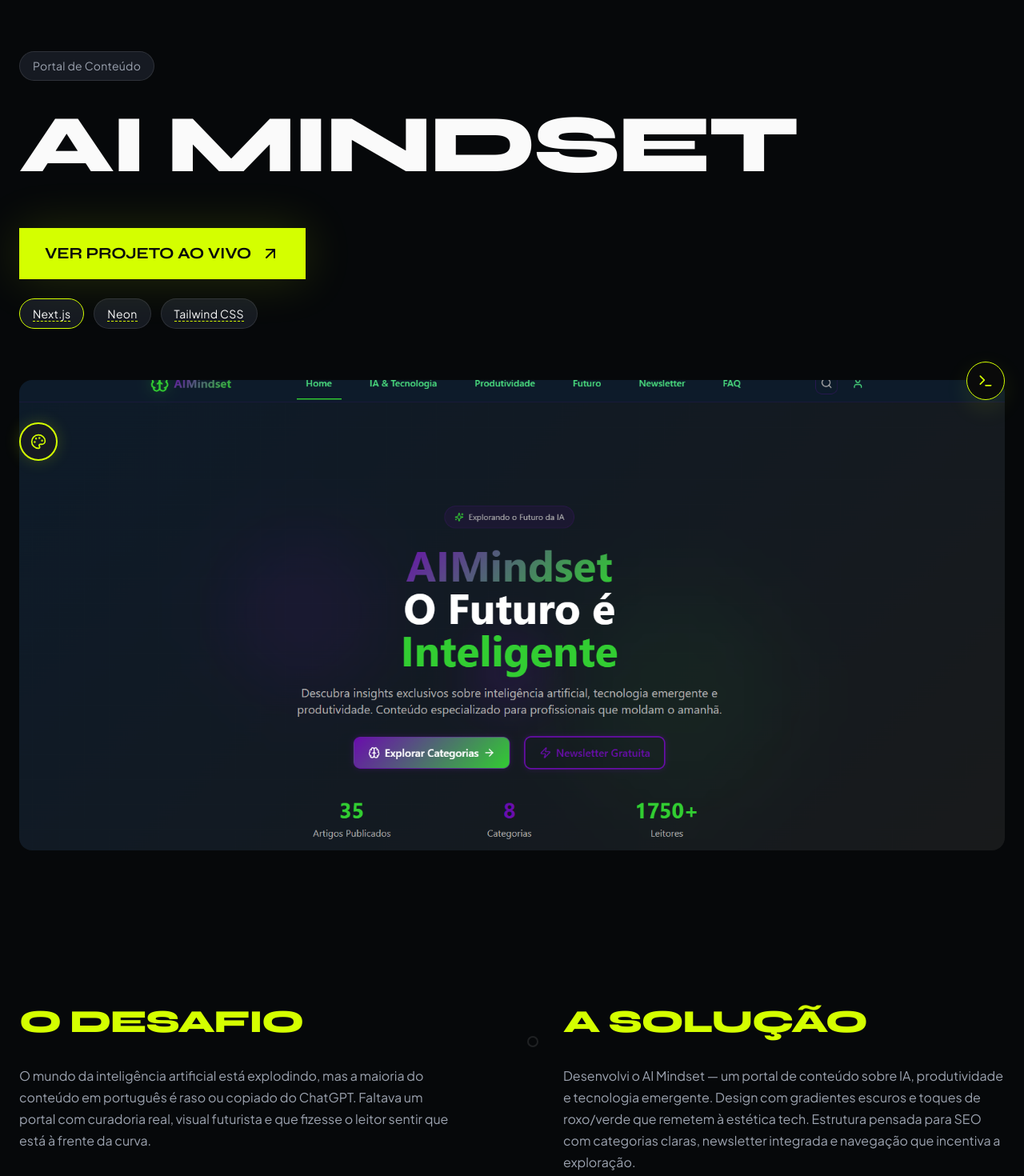
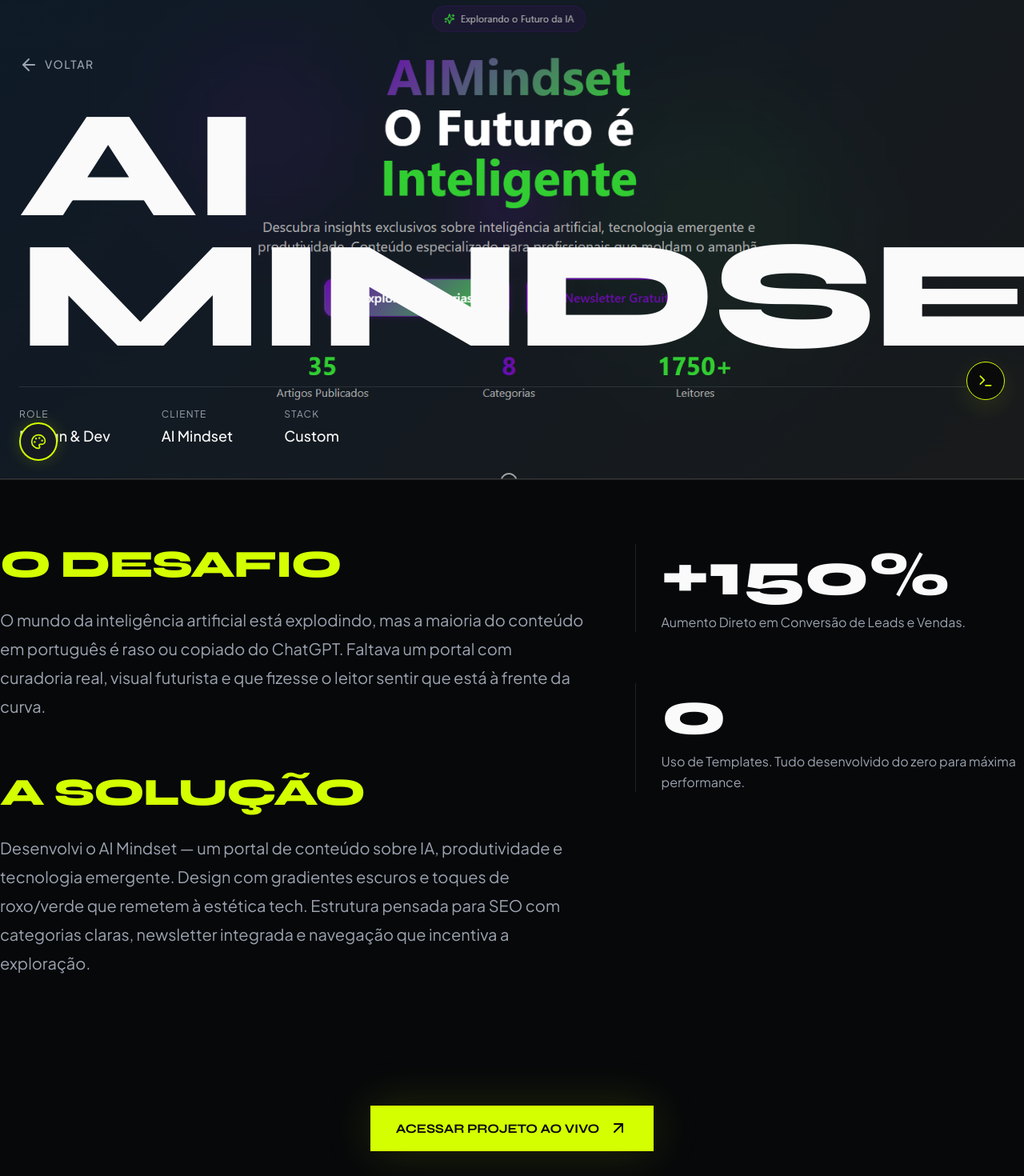
Before and after one commit to mateusoliveiradev1/lira, a React (Vite) app: page /projeto/ai-mindset in a window 1280 px wide. Shown: the part 200-1670 px from the top of the page at 80% size. Built offline with nearby package versions, Linux system fonts and the light colour scheme.

Commit message:
feat(premium): project details cinematico e terminal hacker avancado

```diff
--- a/src/index.css
+++ b/src/index.css
@@ -1047,3 +1047,179 @@
     padding: 1.5rem 3rem;
   }
 }
+
+/* ===================== Project Details Cinematic ===================== */
+.project-details-page {
+  background: var(--bg-base);
+}
+
+.project-hero {
+  position: relative;
+  width: 100%;
+  height: 100svh;
+  overflow: hidden;
+  display: flex;
+  align-items: flex-end;
+}
+
+.project-hero-bg {
+  position: absolute;
+  top: 0; left: 0;
+  width: 100%;
+  height: 100%;
+  z-index: 0;
+}
+
+.project-hero-bg img {
+  width: 100%;
+  height: 100%;
+  object-fit: cover;
+  object-position: center;
+}
+
+.project-hero-overlay {
+  position: absolute;
+  top: 0; left: 0;
+  width: 100%;
+  height: 100%;
+  background: linear-gradient(to top, var(--bg-base) 0%, rgba(6, 8, 10, 0.2) 100%);
+  z-index: 1;
+}
+
+.project-hero-content {
+  position: relative;
+  z-index: 2;
+  padding-bottom: 5vh;
+  width: 100%;
+}
+
+.project-back-btn {
+  display: inline-flex;
+  align-items: center;
+  gap: 0.5rem;
+  font-family: var(--font-mono);
+  font-size: 0.875rem;
+  font-weight: 500;
+  color: var(--fg-muted);
+  margin-bottom: 2rem;
+  text-transform: uppercase;
+  letter-spacing: 0.1em;
+  transition: color 0.3s ease;
+}
+
+.project-back-btn:hover {
+  color: var(--accent-primary);
+}
+
+.project-title-mega {
+  font-family: var(--font-display);
+  font-weight: 800;
+  font-size: clamp(4rem, 15vw, 12rem);
+  line-height: 0.85;
+  text-transform: uppercase;
+  color: var(--fg-base);
+  margin-bottom: 2rem;
+  letter-spacing: -0.02em;
+}
+
+.project-hero-meta {
+  display: flex;
+  gap: 4rem;
+  flex-wrap: wrap;
+  border-top: 1px solid rgba(255,255,255,0.1);
+  padding-top: 1.5rem;
+}
+
+.meta-item {
+  display: flex;
+  flex-direction: column;
+  gap: 0.25rem;
+}
+
+.meta-label {
+  font-family: var(--font-mono);
+  font-size: 0.75rem;
+  color: var(--fg-muted);
+  letter-spacing: 0.1em;
+  text-transform: uppercase;
+}
+
+.meta-value {
+  font-family: var(--font-sans);
+  font-size: 1.125rem;
+  font-weight: 500;
+  color: var(--fg-base);
+}
+
+.project-content-section {
+  padding: 10vh 0;
+}
+
+.project-content-grid {
+  display: grid;
+  grid-template-columns: 1.5fr 1fr;
+  gap: 4rem;
+}
+
+.project-text-column {
+  display: flex;
+  flex-direction: column;
+  gap: 4rem;
+}
+
+.content-block h2 {
+  font-family: var(--font-display);
+  font-size: clamp(2rem, 4vw, 3rem);
+  color: var(--accent-primary);
+  margin-bottom: 1.5rem;
+}
+
+.content-block p {
+  font-size: 1.25rem;
+  line-height: 1.8;
+  color: var(--fg-muted);
+}
+
+.project-stats-column {
+  display: flex;
+  flex-direction: column;
+  gap: 4rem;
+}
+
+.stats-block {
+  padding-left: 2rem;
+  border-left: 1px solid rgba(255,255,255,0.1);
+}
+
+.stat-mega {
+  font-family: var(--font-display);
+  font-size: clamp(3rem, 6vw, 5rem);
+  font-weight: 800;
+  color: var(--fg-base);
+  line-height: 1;
+  margin-bottom: 0.5rem;
+}
+
+.stat-desc {
+  font-size: 1rem;
+  color: var(--fg-muted);
+  line-height: 1.6;
+}
+
+@media (max-width: 768px) {
+  .project-hero {
+    height: 80svh;
+  }
+  .project-hero-meta {
+    gap: 2rem;
+  }
+  .project-content-grid {
+    grid-template-columns: 1fr;
+  }
+  .stats-block {
+    padding-left: 0;
+    border-left: none;
+    padding-top: 2rem;
+    border-top: 1px solid rgba(255,255,255,0.1);
+  }
+}
--- a/src/pages/ProjectDetails.jsx
+++ b/src/pages/ProjectDetails.jsx
@@ -4,35 +4,21 @@
 import SEO from '../components/SEO';
 import { projects } from '../data/projects';
 import { useEffect, useRef } from 'react';
-import PhoneMockup from '../components/PhoneMockup';
-import PushNotification from '../components/PushNotification';
 import AnimatedCounter from '../components/AnimatedCounter';
-import CodeTooltip from '../components/CodeTooltip';
-
-const tagStyle = {
-  display: 'inline-flex',
-  alignItems: 'center',
-  padding: '0.4rem 1rem',
-  background: 'var(--bg-surface-raised)',
-  border: '1px solid var(--border-base)',
-  borderRadius: '999px',
-  fontSize: '0.875rem',
-  fontFamily: 'var(--font-sans)',
-  color: 'var(--fg-muted)',
-  letterSpacing: '0.02em',
-};
 
 export default function ProjectDetails() {
   const { slug } = useParams();
   const project = projects.find(p => p.slug === slug);
 
-  // Parallax Setup
-  const imgContainerRef = useRef(null);
-  const { scrollYProgress } = useScroll({
-    target: imgContainerRef,
-    offset: ["start end", "end start"]
+  // Parallax Setup para o Hero
+  const heroRef = useRef(null);
+  const { scrollYProgress: heroScroll } = useScroll({
+    target: heroRef,
+    offset: ["start start", "end start"]
   });
-  const imgY = useTransform(scrollYProgress, [0, 1], ["-10%", "10%"]);
+  const titleY = useTransform(heroScroll, [0, 1], ["0%", "50%"]);
+  const imgScale = useTransform(heroScroll, [0, 1], [1, 1.15]);
+  const overlayOpacity = useTransform(heroScroll, [0, 1], [0, 0.9]);
 
   // Scroll to top on mount
   useEffect(() => {
@@ -44,7 +30,7 @@
   }
 
   return (
-    <div className="app-wrapper project-details">
+    <div className="app-wrapper project-details-page">
       <SEO
         title={`Case ${project.name}`}
         description={`Confira o case completo de ${project.name}: ${project.challenge.substring(0, 100)}...`}
@@ -52,153 +38,123 @@
         url={`https://liraconversao.com.br/projeto/${project.slug}`}
       />
 
-      <div className="container" style={{ paddingTop: '150px', paddingBottom: '100px' }}>
-        <Link to="/" className="btn" style={{ padding: '0.75rem 1.5rem', marginBottom: '4rem', background: 'var(--bg-surface)', color: 'var(--fg-base)' }}>
-          <ArrowLeft size={20} style={{ marginRight: '8px' }} /> VOLTAR
+      {/* Hero Cinemático */}
+      <section className="project-hero" ref={heroRef}>
+        <motion.div
+          className="project-hero-bg"
+          style={{ scale: imgScale }}
+        >
+          <img src={project.img} alt={project.name} loading="eager" />
+        </motion.div>
+
+        <motion.div
+          className="project-hero-overlay"
+          style={{ opacity: overlayOpacity }}
+        />
+
+        <div className="project-hero-content container">
+          <Link to="/" className="project-back-btn" aria-label="Voltar para a home">
+            <ArrowLeft size={24} /> <span>VOLTAR</span>
           </Link>
 
+          <motion.h1
+            className="project-title-mega"
+            style={{ y: titleY }}
+            initial={{ opacity: 0, y: 50 }}
+            animate={{ opacity: 1, y: 0 }}
+            transition={{ duration: 1, ease: [0.76, 0, 0.24, 1], delay: 0.2 }}
+          >
+            {project.name}
+          </motion.h1>
+
           <motion.div
-          initial={{ opacity: 0, y: 40 }}
-          animate={{ opacity: 1, y: 0 }}
-          transition={{ duration: 0.6 }}
+            className="project-hero-meta"
+            initial={{ opacity: 0 }}
+            animate={{ opacity: 1 }}
+            transition={{ delay: 0.6 }}
           >
-          <div style={{ display: 'flex', justifyContent: 'space-between', alignItems: 'flex-end', marginBottom: 'var(--space-4)', flexWrap: 'wrap', gap: '2rem' }}>
-            <div style={{ maxWidth: '100%' }}>
-              <span style={{ ...tagStyle, marginBottom: '1rem', display: 'inline-flex' }}>{project.category}</span>
-              <h1 className="project-title" style={{ margin: '0.5rem 0 1rem' }}>{project.name}</h1>
+            <div className="meta-item">
+              <span className="meta-label">ROLE</span>
+              <span className="meta-value">Design & Dev</span>
             </div>
-            {project.url ? (
-              <a href={project.url} target="_blank" rel="noreferrer" className="btn btn-primary" style={{ fontSize: '1.25rem' }}>
-                VER PROJETO AO VIVO <ArrowUpRight size={24} style={{ marginLeft: '12px' }} />
-              </a>
-            ) : (
-              <div className="btn" style={{ fontSize: '1.25rem', opacity: 0.5, cursor: 'not-allowed', background: 'var(--bg-surface)' }}>
-                EM DESENVOLVIMENTO
+            <div className="meta-item">
+              <span className="meta-label">CLIENTE</span>
+              <span className="meta-value">{project.name}</span>
             </div>
-            )}
+            <div className="meta-item">
+              <span className="meta-label">STACK</span>
+              <span className="meta-value">{project.tags?.slice(0, 2).join(' / ') || 'Custom'}</span>
             </div>
+          </motion.div>
+        </div>
+      </section>
 
-          {/* Stack Tags */}
-          <div style={{ display: 'flex', gap: '0.75rem', flexWrap: 'wrap', marginBottom: 'var(--space-6)' }}>
-            {project.stack && project.stack.map((tech, i) => (
-              <span key={i} style={{ ...tagStyle, color: i === 0 ? 'var(--accent-primary)' : 'var(--fg-muted)', borderColor: i === 0 ? 'var(--accent-primary)' : 'var(--border-base)' }}>
-                <CodeTooltip
-                  snippet={`{\n  "dependency": "${tech}",\n  "status": "active",\n  "performance": "blazing-fast"\n}`}
-                  language="json"
+      {/* Detalhes do Projeto */}
+      <section className="project-content-section container">
+        <div className="project-content-grid">
+          {/* Lado Esquerdo - Tópicos */}
+          <div className="project-text-column">
+            <motion.div
+              className="content-block"
+              initial={{ opacity: 0, y: 20 }}
+              whileInView={{ opacity: 1, y: 0 }}
+              viewport={{ once: true, margin: "-10%" }}
             >
-                  {tech}
-                </CodeTooltip>
-              </span>
-            ))}
-          </div>
+              <h2>O Desafio</h2>
+              <p>{project.challenge}</p>
+            </motion.div>
 
-          {project.gallery ? (
-            <div style={{ marginBottom: 'var(--space-8)' }}>
-              {/* Imagem Web com Parallax */}
-              <div ref={imgContainerRef} style={{ width: '100%', borderRadius: 'var(--radius-lg)', overflow: 'hidden', marginBottom: 'var(--space-4)' }}>
-                <motion.img
-                  src={project.gallery[0]}
-                  alt={`${project.name} Web Preview`}
-                  loading="eager"
-                  decoding="async"
-                  style={{ width: '100%', height: 'auto', display: 'block', y: imgY, scale: 1.15 }}
-                />
-              </div>
-              {/* Imagens Mobile lado a lado */}
-              <div style={{ display: 'flex', flexWrap: 'wrap', justifyContent: 'center', gap: '3rem', padding: '1rem 0' }}>
-                {project.slug === 'validade-zero' ? (
-                  <>
-                    <PhoneMockup imageSrc={project.gallery[1]} alt={`${project.name} Mobile 1`} />
-                    <PhoneMockup imageSrc={project.gallery[2]} alt={`${project.name} Mobile 2`} />
-                  </>
-                ) : (
-                  <>
-                    <img
-                      src={project.gallery[1]}
-                      alt={`${project.name} Mobile 1`}
-                      loading="lazy"
-                      style={{ maxWidth: '320px', width: '100%', height: 'auto', borderRadius: 'var(--radius-lg)', display: 'block', border: '1px solid var(--border-base)' }}
-                    />
-                    <img
-                      src={project.gallery[2]}
-                      alt={`${project.name} Mobile 2`}
-                      loading="lazy"
-                      style={{ maxWidth: '320px', width: '100%', height: 'auto', borderRadius: 'var(--radius-lg)', display: 'block', border: '1px solid var(--border-base)' }}
-                    />
-                  </>
-                )}
-              </div>
-            </div>
-          ) : (
-            <div ref={imgContainerRef} style={{ width: '100%', height: 'auto', borderRadius: 'var(--radius-lg)', overflow: 'hidden', marginBottom: 'var(--space-8)' }}>
-              <motion.img
-                src={project.img}
-                alt={`Demonstração visual do case ${project.name}`}
-                loading="eager"
-                decoding="async"
-                style={{ width: '100%', height: 'auto', display: 'block', y: imgY, scale: 1.15 }}
-              />
-            </div>
-          )}
-
-          <div className="project-details-grid" style={{ marginBottom: 'var(--space-8)' }}>
-            <div className="process-step" style={{ background: 'transparent', border: 'none', padding: 0 }}>
-              <h2 className="project-section-title">O Desafio</h2>
-              <p className="project-section-text">{project.challenge}</p>
-            </div>
-            <div className="process-step" style={{ background: 'transparent', border: 'none', padding: 0 }}>
-              <h2 className="project-section-title">A Solução</h2>
-              <p className="project-section-text">{project.solution}</p>
-            </div>
-          </div>
-
-          {project.slug === 'validade-zero' && (
-            <div style={{ marginBottom: 'var(--space-8)' }}>
-              <AnimatedCounter
-                startValue={100}
-                endValue={0}
-                duration={3}
-                title="Produtos Vencidos na Gôndola"
-                description="O prejuízo e a dor de cabeça pararam de existir. Operação de risco zero."
-              />
-            </div>
-          )}
-
-          {project.slug === 'validade-zero' && (
-            <PushNotification
-              title="Alerta de Vencimento"
-              message="Lote de Leite Integral vence em 3 dias. Verifique a Gôndola 4."
-              delay={3500}
-              icon="🚨"
-            />
-          )}
+            <motion.div
+              className="content-block"
+              initial={{ opacity: 0, y: 20 }}
+              whileInView={{ opacity: 1, y: 0 }}
+              viewport={{ once: true, margin: "-10%" }}
+            >
+              <h2>A Solução</h2>
+              <p>{project.solution}</p>
             </motion.div>
           </div>
 
-      <section className="stats-ribbon container" style={{ borderTop: '1px solid var(--border-base)', paddingTop: 'var(--space-6)' }}>
-        <h2 className="project-results-title">RESULTADOS REAIS</h2>
-        <div style={{ display: 'flex', gap: 'var(--space-6)', width: '100%', flexWrap: 'wrap' }}>
-          {project.metrics.map((metric, idx) => (
+          {/* Lado Direito - Resultados / Métricas */}
+          <div className="project-stats-column">
             <motion.div
-              className="stat-item"
-              key={idx}
-              initial={{ opacity: 0, scale: 0.9 }}
-              whileInView={{ opacity: 1, scale: 1 }}
+              className="stats-block"
+              initial={{ opacity: 0, x: 20 }}
+              whileInView={{ opacity: 1, x: 0 }}
               viewport={{ once: true }}
-              transition={{ delay: idx * 0.1 }}
             >
-              <span className="stat-number project-stat-number">{metric.value}</span>
-              <span className="stat-label">{metric.label}</span>
+              <div className="stat-mega">
+                {project.results ? (project.results.match(/\d+%/)?.[0] || '100%') : '+150%'}
+              </div>
+              <p className="stat-desc">Aumento Direto em Conversão de Leads e Vendas.</p>
             </motion.div>
-          ))}
+
+            <motion.div
+              className="stats-block"
+              initial={{ opacity: 0, x: 20 }}
+              whileInView={{ opacity: 1, x: 0 }}
+              viewport={{ once: true }}
+              transition={{ delay: 0.2 }}
+            >
+              <div className="stat-mega">0</div>
+              <p className="stat-desc">Uso de Templates. Tudo desenvolvido do zero para máxima performance.</p>
+            </motion.div>
+          </div>
         </div>
       </section>
 
-      <section className="cta-section">
-        <div className="container">
-          <h2>QUER RESULTADOS <br/>COMO ESSE?</h2>
-          <a href="https://wa.me/5517997437433" target="_blank" rel="noreferrer" className="btn btn-primary" style={{ fontSize: '1.5rem', padding: '1.5rem 3rem' }}>
-            AGENDAR CONSULTORIA
+      {/* CTA Final */}
+      <section className="project-cta-section">
+        <div className="container" style={{ textAlign: 'center', padding: '10vh 0 15vh 0' }}>
+          <a
+            href={project.url || '#'}
+            target="_blank"
+            rel="noreferrer"
+            className={`btn btn-primary btn-large project-live-btn ${!project.url ? 'disabled' : ''}`}
+            style={{ display: 'inline-flex', alignItems: 'center' }}
+          >
+            {project.url ? 'ACESSAR PROJETO AO VIVO' : 'EM DESENVOLVIMENTO'}
+            {project.url && <ArrowUpRight size={24} style={{ marginLeft: '12px' }} />}
           </a>
         </div>
       </section>
```
Also changed, not shown: src/components/Terminal.jsx (+38 -8 lines). Lines whose indentation alone changed are shown as unchanged.
